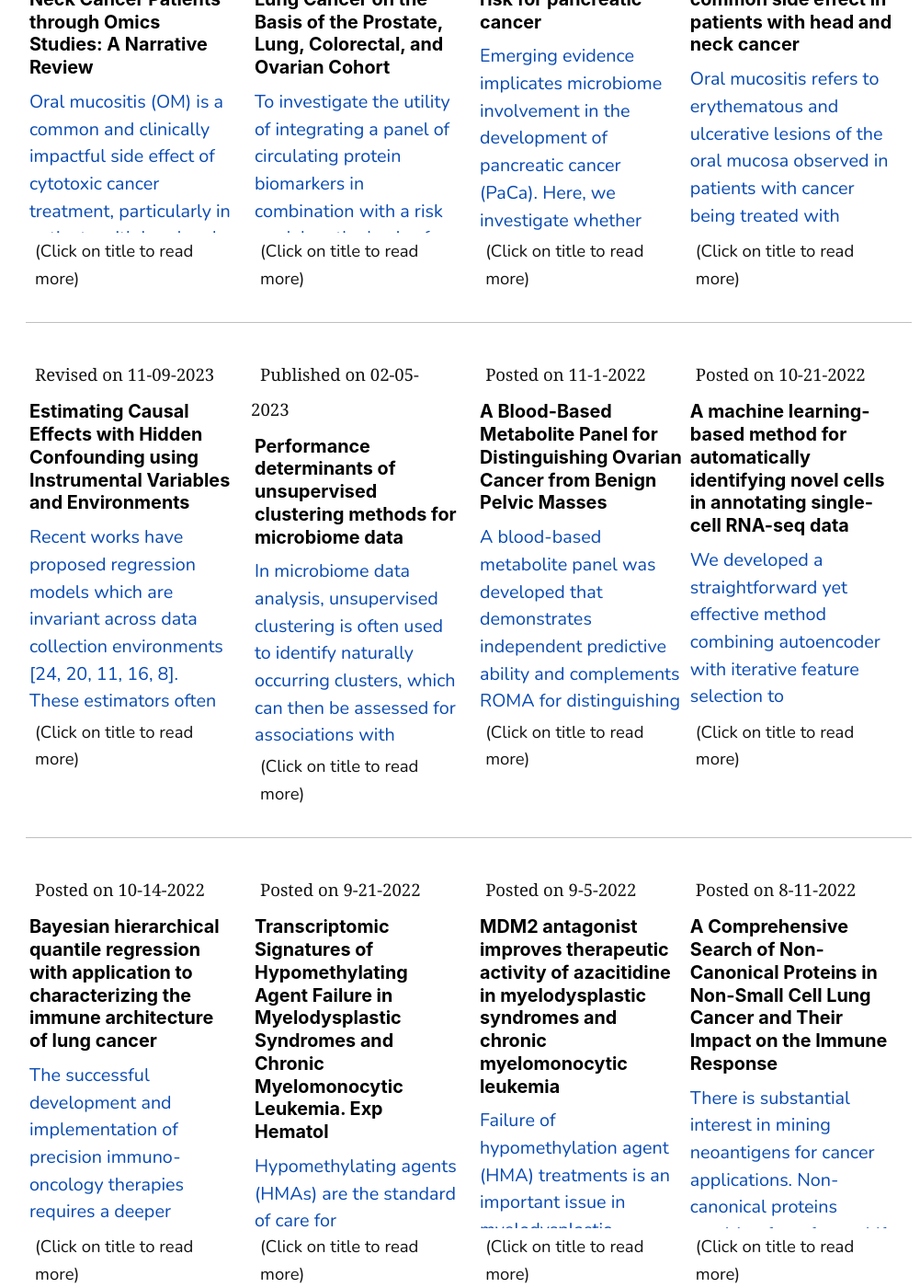
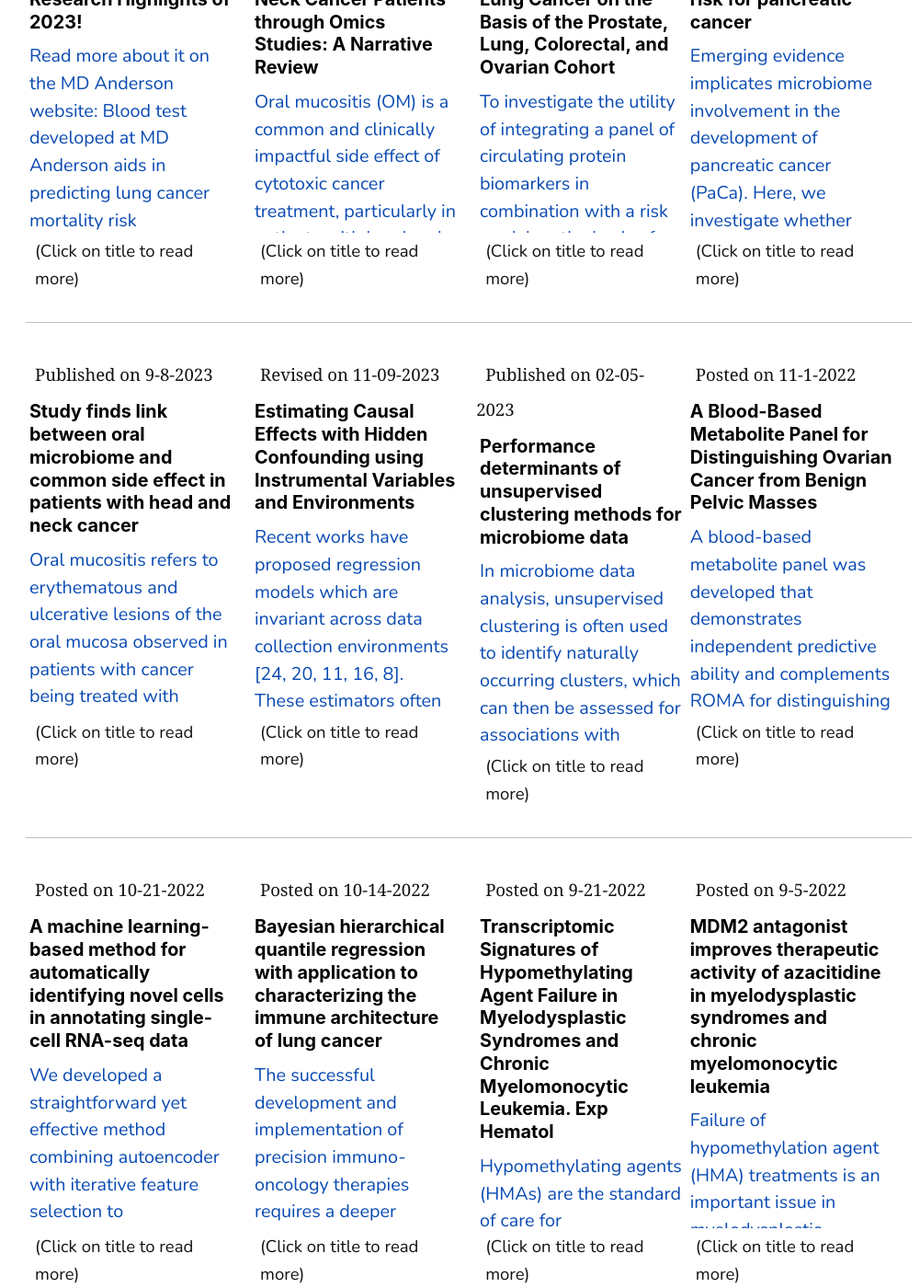
Before and after one commit to KimAnhDoMDA/COSMIC, a Jekyll site: the page built from pages/splash-page.md, in a window 1280 px wide and 1400 px high, scrolled down 2795 px. Shown: the whole window at 92% size, without its empty margins (95-1096 px from the left). Built offline with Jekyll 4.4.1, drawn with Linux system fonts in a browser that asks for light colours; cached includes are drawn as plain includes; some of the changed text lies outside the part shown.

Commit message:
Updated News

```diff
--- a/pages/splash-page.md
+++ b/pages/splash-page.md
@@ -13,30 +13,36 @@ excerpt: "Welcome to COSBO! <br/> COmputational Statistics, Biology, and Oncolog
 feature_row:
   - image_path: ./assets/images/misc/blank.JPG
     alt: "Article 1"
+    image_caption: "Posted 12-21-2023"
+    title: "Our Research Study Earns a Place in MD Anderson's 23 Cancer Research Highlights of 2023!"
+    excerpt: "Read more about it on the MD Anderson website: Blood test developed at MD Anderson aids in predicting lung cancer mortality risk"
+    url: "https://www.mdanderson.org/cancerwise/23-cancer-research-highlights-from-the-past-year-2023.h00-159624168.html"
+  - image_path: ./assets/images/misc/blank.JPG
+    alt: "Article 2"
     image_caption: "Accepted on 11-29-2023"
     title: "Attempts to Understand Oral Mucositis in Head and Neck Cancer Patients through Omics Studies: A Narrative Review"
     excerpt: "Oral mucositis (OM) is a common and clinically impactful side effect of cytotoxic cancer treatment, particularly in patients with head and neck squamous cell carcinoma (HNSCC) who undergo radiotherapy with or without concomitant chemotherapy. The etiology and pathogenic mechanisms of OM are complex, multifaceted and elicit both direct and indirect damage to the mucosa. In this narrative review, we describe studies that use various omics methodologies (genomics, transcriptomics, microbiomics and metabolomics) in attempts to elucidate the biological pathways associated with the development or severity of OM."
     url: "https://pubmed.ncbi.nlm.nih.gov/38069314/"
   - image_path: ./assets/images/misc/blank.JPG
-    alt: "Article 2"
+    alt: "Article 3"
     image_caption: "Published on 9-20-2023"
     title: "Mortality Benefit of a Blood-Based Biomarker Panel for Lung Cancer on the Basis of the Prostate, Lung, Colorectal, and Ovarian Cohort"
     excerpt: "To investigate the utility of integrating a panel of circulating protein biomarkers in combination with a risk model on the basis of subject characteristics to identify individuals at high risk of harboring a lethal lung cancer."
     url: "https://ascopubs.org/doi/abs/10.1200/JCO.22.02424?role=tab&journalCode=jco"
   - image_path: ./assets/images/misc/blank.JPG
-    alt: "Article 3"
+    alt: "Article 4"
     image_caption: "Published on 9-19-2023"
     title: "A blood-based metabolomic signature predictive of risk for pancreatic cancer"
     excerpt: "Emerging evidence implicates microbiome involvement in the development of pancreatic cancer (PaCa). Here, we investigate whether increases in circulating microbial-related metabolites associate with PaCa risk by applying metabolomics profiling to 172 sera collected within 5 years prior to PaCa diagnosis and 863 matched non-subject sera from participants in the Prostate, Lung, Colorectal, and Ovarian (PLCO) cohort."
     url: "https://pubmed.ncbi.nlm.nih.gov/37729870/"
+
+feature_row2:
   - image_path: ./assets/images/misc/blank.JPG
     alt: "Article 4"
     image_caption: "Published on 9-8-2023"
     title: "Study finds link between oral microbiome and common side effect in patients with head and neck cancer"
     excerpt: "Oral mucositis refers to erythematous and ulcerative lesions of the oral mucosa observed in patients with cancer being treated with chemotherapy, and/or with radiation therapy to fields involving the oral cavity. Lesions of oral mucositis are often very painful and compromise nutrition and oral hygiene as well as increase risk for local and systemic infection. Mucositis can also involve other areas of the alimentary tract; for example, gastrointestinal (GI) mucositis can manifest as diarrhea. Thus, mucositis is a highly significant and sometimes dose-limiting complication of cancer therapy"
     url: "https://acsjournals.onlinelibrary.wiley.com/doi/10.1002/cncr.35001"
-
-feature_row2:
   - image_path: ./assets/images/misc/blank.JPG
     alt: "Article 1"
     image_caption: "Revised on 11-09-2023"
@@ -59,14 +65,14 @@ feature_row2:
     title: "A Blood-Based Metabolite Panel for Distinguishing Ovarian Cancer from Benign Pelvic Masses"
     excerpt: "A blood-based metabolite panel was developed that demonstrates independent predictive ability and complements ROMA for distinguishing early-stage ovarian cancer from benign disease to better inform clinical decision making."
     url: "https://pubmed.ncbi.nlm.nih.gov/36037307/"
+
+feature_row3:
   - image_path: ./assets/images/misc/blank.JPG
     alt: "Article 4"
     image_caption: "Posted on 10-21-2022"
     title: "A machine learning-based method for automatically identifying novel cells in annotating single-cell RNA-seq data"
     excerpt: "We developed a straightforward yet effective method combining autoencoder with iterative feature selection to automatically identify novel cells from scRNA-seq data. Our method trains an autoencoder with the labeled training data and applies the autoencoder to the testing data to obtain reconstruction errors. By iteratively selecting features that demonstrate a bi-modal pattern and reclustering the cells using the selected feature, our method can accurately identify novel cells that are not present in the training data."
     url: "https://pubmed.ncbi.nlm.nih.gov/36083008/"
-
-feature_row3:
   - image_path: ./assets/images/misc/blank.JPG
     alt: "Article 1"
     image_caption: "Posted on 10-14-2022"
@@ -87,13 +93,6 @@ feature_row3:
     title: "MDM2 antagonist improves therapeutic activity of azacitidine in myelodysplastic syndromes and chronic myelomonocytic leukemia"
     excerpt: "Failure of hypomethylation agent (HMA) treatments is an important issue in myelodysplastic syndromes (MDS) and chronic myelomonocytic leukemia (CMML). Recent studies indicated that function of wildtype TP53 positively impacts outcome of HMA treatments. We investigated the combination of the...."
     url: "https://www.tandfonline.com/doi/abs/10.1080/10428194.2022.2116932"
-
-  - image_path: ./assets/images/misc/blank.JPG
-    alt: "Article 4"
-    image_caption: "Posted on 8-11-2022"
-    title: "A Comprehensive Search of Non-Canonical Proteins in Non-Small Cell Lung Cancer and Their Impact on the Immune Response"
-    excerpt: "There is substantial interest in mining neoantigens for cancer applications. Non-canonical proteins resulting from frameshift mutations have been identified as neoantigens in cancer. We investigated the landscape of non-canonical proteins in non-small cell lung cancer (NSCLC) and their induced immune response in..."
-    url: "https://www.mdpi.com/1422-0067/23/16/8933"
 
 
 ---
```
